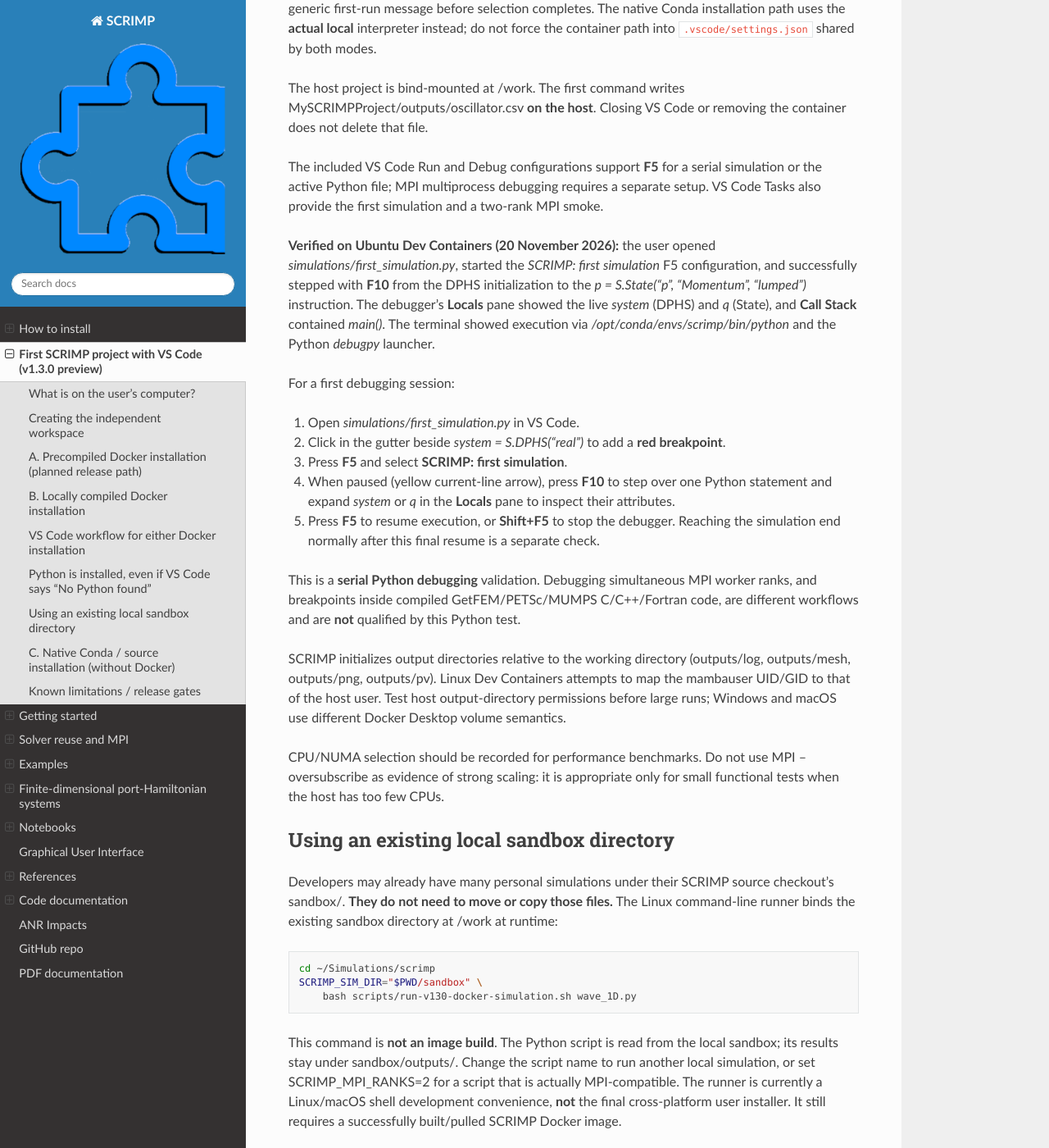
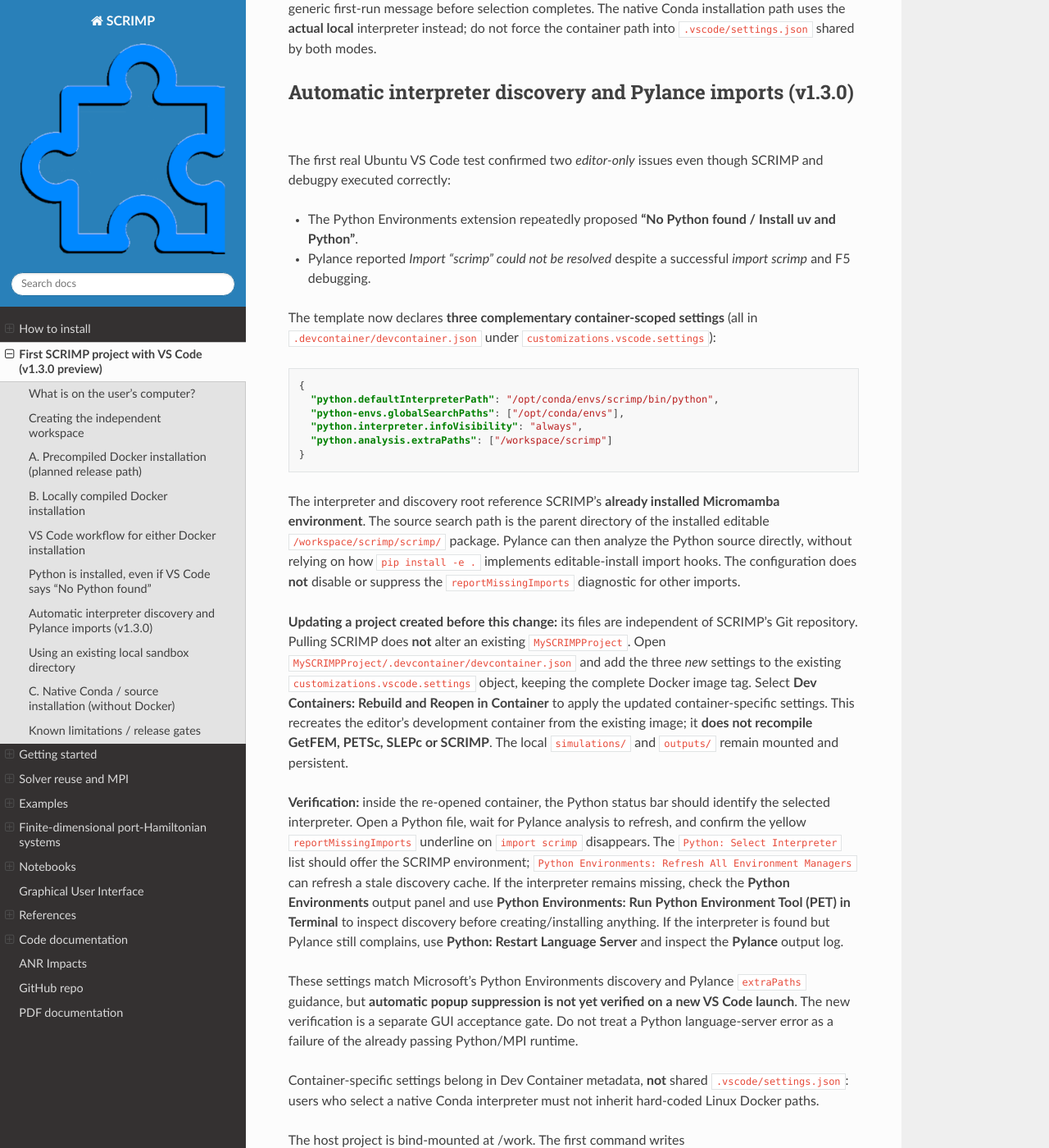
Before and after one commit to g-haine/scrimp, a Sphinx documentation site: the page built from docs/source/vscode.rst, in a window 1280 px wide and 1400 px high, scrolled down 4272 px. Shown: the whole window at 82% size. Built offline with Sphinx 7.4.7 and the Read the Docs theme 3.1.0, drawn with Linux system fonts in a browser that asks for light colours; some of the changed text lies outside the part shown.

Commit message:
docs(vscode): configure Python Environments and Pylance for editable SCRIMP, document local update and F5 resume PASS

```diff
--- a/docs/source/vscode.rst
+++ b/docs/source/vscode.rst
@@ -223,6 +223,79 @@ completes. The native Conda installation path uses the
 **actual local** interpreter instead; do not force the container
 path into ``.vscode/settings.json`` shared by both modes.
 
+Automatic interpreter discovery and Pylance imports (v1.3.0)
+--------------------------------------------------------------
+
+The first real Ubuntu VS Code test confirmed two *editor-only*
+issues even though SCRIMP and debugpy executed correctly:
+
+- The Python Environments extension repeatedly proposed
+  **"No Python found / Install uv and Python"**.
+- Pylance reported `Import "scrimp" could not be resolved`
+  despite a successful `import scrimp` and F5 debugging.
+
+The template now declares **three complementary container-scoped
+settings** (all in
+``.devcontainer/devcontainer.json`` under
+``customizations.vscode.settings``):
+
+.. code-block:: json
+
+   {
+     "python.defaultInterpreterPath": "/opt/conda/envs/scrimp/bin/python",
+     "python-envs.globalSearchPaths": ["/opt/conda/envs"],
+     "python.interpreter.infoVisibility": "always",
+     "python.analysis.extraPaths": ["/workspace/scrimp"]
+   }
+
+The interpreter and discovery root reference SCRIMP's **already
+installed Micromamba environment**. The source search path is the
+parent directory of the installed editable
+``/workspace/scrimp/scrimp/`` package. Pylance can then analyze
+the Python source directly, without relying on how ``pip install
+-e .`` implements editable-install import hooks. The configuration
+does **not** disable or suppress the ``reportMissingImports``
+diagnostic for other imports.
+
+**Updating a project created before this change:** its files are
+independent of SCRIMP's Git repository. Pulling SCRIMP does **not**
+alter an existing ``MySCRIMPProject``. Open
+``MySCRIMPProject/.devcontainer/devcontainer.json`` and add
+the three *new* settings to the existing
+``customizations.vscode.settings`` object, keeping the complete
+Docker image tag. Select **Dev Containers: Rebuild and Reopen in
+Container** to apply the updated container-specific settings.
+This recreates the editor's development container from the existing
+image; it **does not recompile GetFEM, PETSc, SLEPc or SCRIMP**.
+The local ``simulations/`` and ``outputs/`` remain mounted
+and persistent.
+
+**Verification:** inside the re-opened container, the Python status
+bar should identify the selected interpreter. Open a Python file,
+wait for Pylance analysis to refresh, and confirm the yellow
+``reportMissingImports`` underline on ``import scrimp``
+disappears. The ``Python: Select Interpreter`` list should
+offer the SCRIMP environment; ``Python Environments: Refresh All
+Environment Managers`` can refresh a stale discovery cache.
+If the interpreter remains missing, check the **Python
+Environments** output panel and use **Python Environments: Run
+Python Environment Tool (PET) in Terminal** to inspect discovery
+before creating/installing anything. If the interpreter is found
+but Pylance still complains, use **Python: Restart Language
+Server** and inspect the **Pylance** output log.
+
+These settings match Microsoft's Python Environments discovery and
+Pylance ``extraPaths`` guidance, but **automatic popup
+suppression is not yet verified on a new VS Code launch**. The
+new verification is a separate GUI acceptance gate. Do not treat
+a Python language-server error as a failure of the already
+passing Python/MPI runtime.
+
+Container-specific settings belong in Dev Container metadata,
+**not** shared ``.vscode/settings.json``: users who select a
+native Conda interpreter must not inherit hard-coded Linux Docker
+paths.
+
 The host project is bind-mounted at /work. The first command
 writes MySCRIMPProject/outputs/oscillator.csv **on the host**.
 Closing VS Code or removing the container does not delete that file.
@@ -253,8 +326,9 @@ For a first debugging session:
    to step over one Python statement and expand `system`
    or `q` in the **Locals** pane to inspect their attributes.
 5. Press **F5** to resume execution, or **Shift+F5** to
-   stop the debugger. Reaching the simulation end normally
-   after this final resume is a separate check.
+   stop the debugger. On **20 November 2026**, the user
+   confirmed that execution resumed and the simulation
+   finished normally after stepping and inspecting the state.
 
 This is a **serial Python debugging** validation. Debugging
 simultaneous MPI worker ranks, and breakpoints inside compiled
@@ -321,10 +395,13 @@ Known limitations / release gates
   Ubuntu subsequently ran the 10-step oscillator, wrote the CSV
   to the host, and started SCRIMP on two MPI ranks.
   **Serial Python debugging has also passed** with F5,
-  an active breakpoint, F10 stepping, Locals and Call Stack.
-  Native compatibility, Windows/macOS/Apple Silicon, MPI
-  multi-process debugging and power-balance/physics
-  qualification remain separate gates.
+  a breakpoint, F10 stepping, Locals, Call Stack and normal
+  completion on resume. Source-level settings now address
+  automatic interpreter discovery and editable-SCRIMP imports;
+  their actual fresh-window GUI retest remains open. Native
+  compatibility, Windows/macOS/Apple Silicon, MPI multi-process
+  debugging and power-balance/physics qualification remain
+  separate gates.
 - The public GHCR v1.3.0 tag and starter project ZIP are not
   published; both require an accepted release.
 - The introductory oscillator is a serial model; use validated
```
